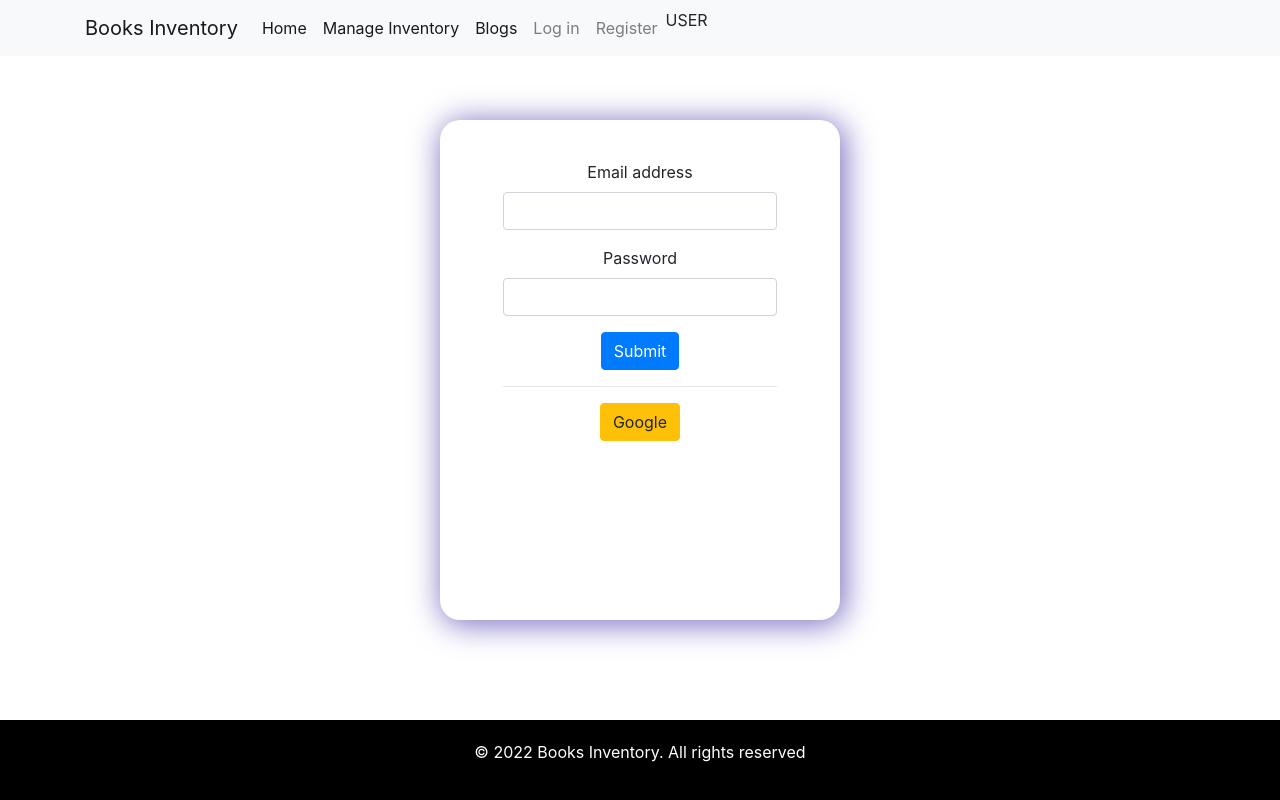
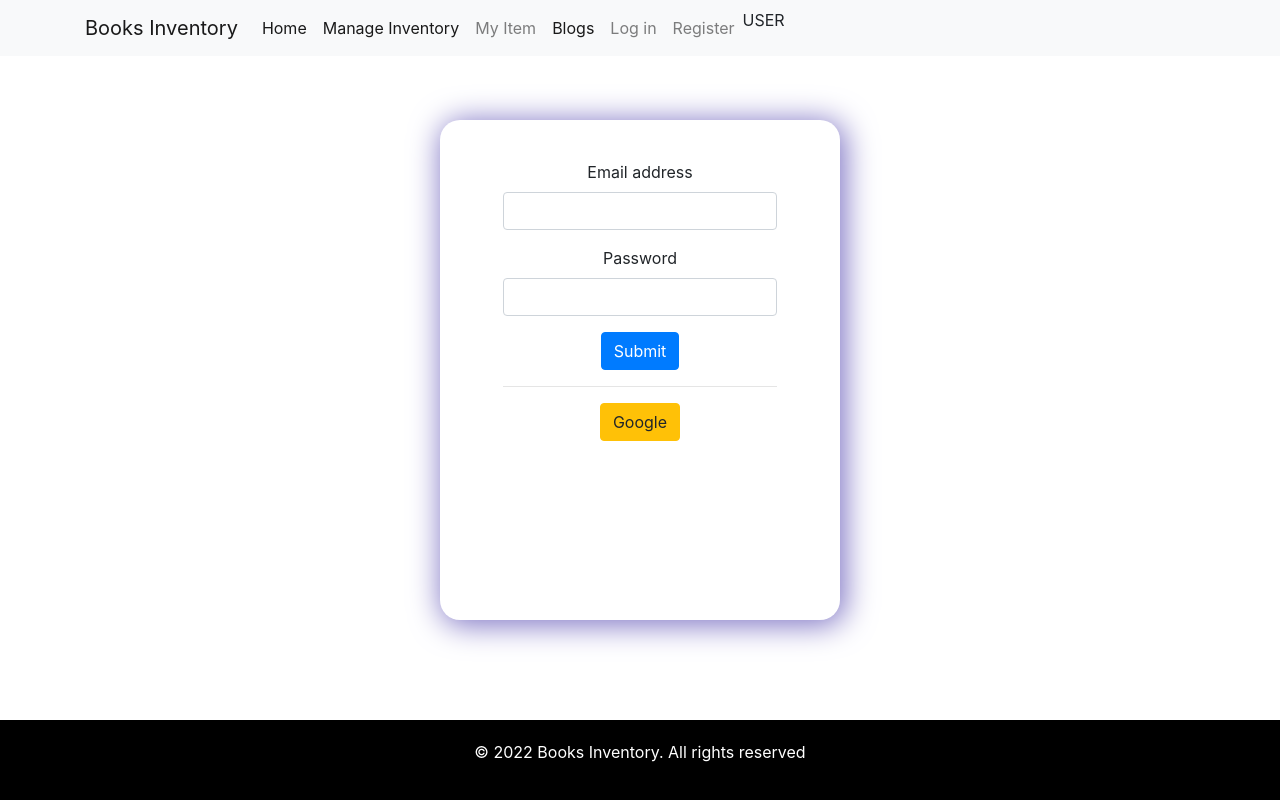
Before and after one commit to Arafin22/-warehouse-management-client-side, a React (Create React App) app: page /login in a window 1280 px wide. Built offline with nearby package versions, Linux system fonts and the light colour scheme; no server answers.

Commit message:
navbar currection

```diff
--- a/src/App.js
+++ b/src/App.js
@@ -38,7 +38,15 @@
             </PrivateRoute>
           }
         />
-        <Route path="myitem" element={<MyItem />} />
+        <Route
+          path="myitem"
+          element={
+            <PrivateRoute>
+              <MyItem />
+            </PrivateRoute>
+          }
+        />
+
         <Route path="login" element={<Login />} />
         <Route path="register" element={<Register />} />
       </Routes>
--- a/src/Components/MyItem/MyItem.js
+++ b/src/Components/MyItem/MyItem.js
@@ -1,11 +1,11 @@
 import React, { useEffect, useState } from "react";
 import { useAuthState } from "react-firebase-hooks/auth";
 import auth from "../../Firebase/Firebase.init";
-import InventoryNavber from "../Navbar/InventoryNavber";
 
 const MyItem = () => {
   const [adduserproduct, setAdduserproduct] = useState([]);
   const [userinfo, userloading, usererror] = useAuthState(auth);
+  const [isReload, setIsreload] = useState(false);
 
   console.log(adduserproduct);
   useEffect(() => {
@@ -18,10 +18,10 @@
     })
       .then((res) => res.json())
       .then((data) => setAdduserproduct(data));
-  }, []);
+  }, [!isReload]);
   return (
     <div>
-      <InventoryNavber></InventoryNavber>
+      {/* <InventoryNavber></InventoryNavber> */}
 
       <h1 className="mx-auto text-center">Products Table</h1>
       <table class="table">
--- a/src/Components/Navbar/Navbar.js
+++ b/src/Components/Navbar/Navbar.js
@@ -43,6 +43,11 @@
                   to="/manageinventory"
                 >
                   Manage Inventory
+                </Link>
+              </li>
+              <li className="nav-item">
+                <Link className="nav-link" to="/myitem">
+                  My Item
                 </Link>
               </li>
               <li className="nav-item">
```
